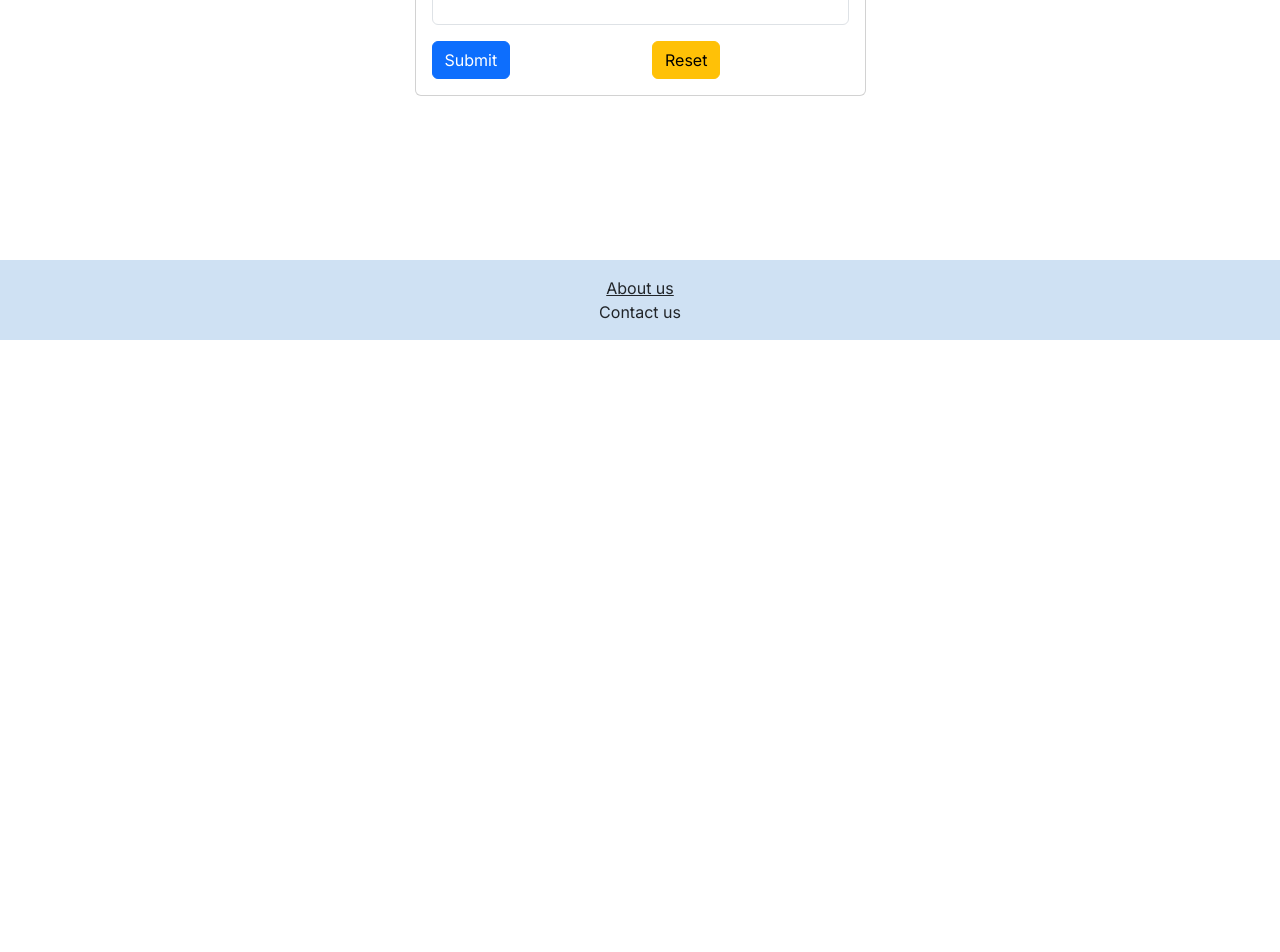
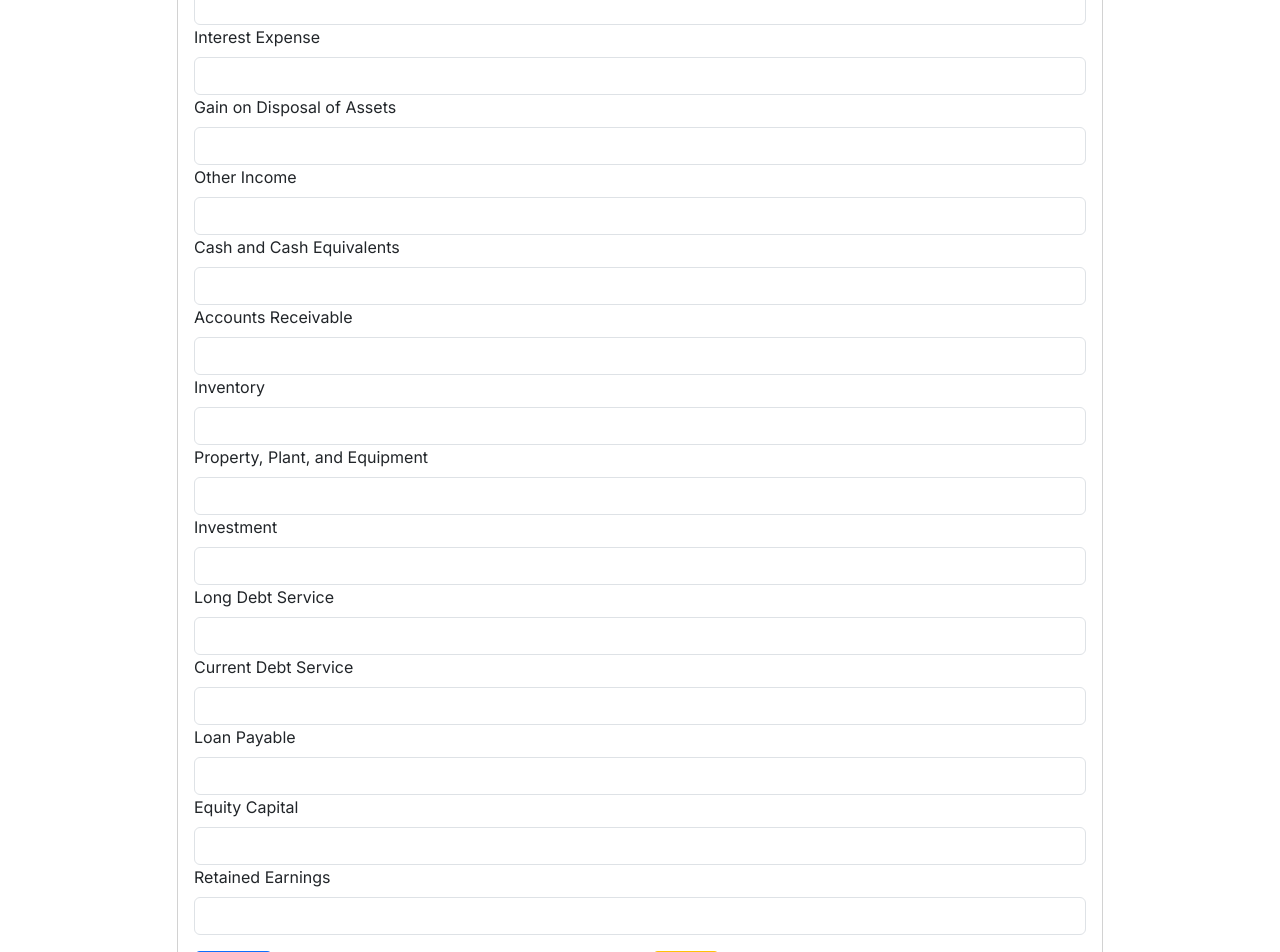
Before and after one commit to team-tres/team-tres-app, a Next.js app: page /financial in a window 1280 px wide. Shown: the part 460-1412 px from the top of the page. Before the commit the page ends 800 px from the top, so only its background shows below. Built offline with nearby package versions, Linux system fonts and the light colour scheme; no server answers; sample sign-in values are in the browser's storage.

Commit message:
Updated Financial Input page with the required inputs
I updated the financial input page to have the fuflilled requirements from the google docs

```diff
--- a/src/components/FinacialInputForm.tsx
+++ b/src/components/FinacialInputForm.tsx
@@ -10,8 +10,7 @@ import { addStuff } from '@/lib/dbActions';
 import LoadingSpinner from '@/components/LoadingSpinner';
 import { AddStuffSchema } from '@/lib/validationSchemas';
 
-const onSubmit = async (data: { name: string; quantity: number; owner: string; condition: string }) => {
-  // console.log(`onSubmit data: ${JSON.stringify(data, null, 2)}`);
+const onSubmit = async (data: any) => {
   await addStuff(data);
   swal('Success', 'Your item has been added', 'success', {
     timer: 2000,
@@ -20,8 +19,8 @@ const onSubmit = async (data: { name: string; quantity: number; owner: string; c
 
 const FinancialInputForm: React.FC = () => {
   const { data: session, status } = useSession();
-  // console.log('AddStuffForm', status, session);
   const currentUser = session?.user?.email || '';
+
   const {
     register,
     handleSubmit,
@@ -30,9 +29,11 @@ const FinancialInputForm: React.FC = () => {
   } = useForm({
     resolver: yupResolver(AddStuffSchema),
   });
+
   if (status === 'loading') {
     return <LoadingSpinner />;
   }
+
   if (status === 'unauthenticated') {
     redirect('/auth/signin');
   }
@@ -40,7 +41,7 @@ const FinancialInputForm: React.FC = () => {
   return (
     <Container className="py-3">
       <Row className="justify-content-center">
-        <Col xs={5}>
+        <Col xs={10}>
           <Col className="text-center">
             <h2>Input Financials</h2>
           </Col>
@@ -57,31 +58,148 @@ const FinancialInputForm: React.FC = () => {
                   <div className="invalid-feedback">{errors.name?.message}</div>
                 </Form.Group>
                 <Form.Group>
-                  <Form.Label>Revenue</Form.Label>
+                  <Form.Label>Year</Form.Label>
                   <input
                     type="number"
-                    {...register('quantity')}
-                    className={`form-control ${errors.quantity ? 'is-invalid' : ''}`}
+                    {...register('year')}
+                    className={`form-control ${errors.year ? 'is-invalid' : ''}`}
                   />
-                  <div className="invalid-feedback">{errors.quantity?.message}</div>
+                  <div className="invalid-feedback">{errors.year?.message}</div>
                 </Form.Group>
                 <Form.Group>
-                  <Form.Label>Net Income</Form.Label>
+                  <Form.Label>Interest</Form.Label>
                   <input
                     type="number"
-                    {...register('income')}
-                    className={`form-control ${errors.income ? 'is-invalid' : ''}`}
+                    {...register('interest')}
+                    className={`form-control ${errors.interest ? 'is-invalid' : ''}`}
                   />
-                  <div className="invalid-feedback">{errors.income?.message}</div>
+                  <div className="invalid-feedback">{errors.interest?.message}</div>
                 </Form.Group>
                 <Form.Group>
-                  <Form.Label>Operating Expenses</Form.Label>
+                  <Form.Label>Interest Income</Form.Label>
                   <input
                     type="number"
-                    {...register('expenses')}
-                    className={`form-control ${errors.expenses ? 'is-invalid' : ''}`}
+                    {...register('interestIncome')}
+                    className={`form-control ${errors.interestIncome ? 'is-invalid' : ''}`}
                   />
-                  <div className="invalid-feedback">{errors.expenses?.message}</div>
+                  <div className="invalid-feedback">{errors.interestIncome?.message}</div>
+                </Form.Group>
+                <Form.Group>
+                  <Form.Label>Interest Expense</Form.Label>
+                  <input
+                    type="number"
+                    {...register('interestExpense')}
+                    className={`form-control ${errors.interestExpense ? 'is-invalid' : ''}`}
+                  />
+                  <div className="invalid-feedback">{errors.interestExpense?.message}</div>
+                </Form.Group>
+                <Form.Group>
+                  <Form.Label>Gain on Disposal of Assets</Form.Label>
+                  <input
+                    type="number"
+                    {...register('gainOnDisposalAssets')}
+                    className={`form-control ${errors.gainOnDisposalAssets ? 'is-invalid' : ''}`}
+                  />
+                  <div className="invalid-feedback">{errors.gainOnDisposalAssets?.message}</div>
+                </Form.Group>
+                <Form.Group>
+                  <Form.Label>Other Income</Form.Label>
+                  <input
+                    type="number"
+                    {...register('otherIncome')}
+                    className={`form-control ${errors.otherIncome ? 'is-invalid' : ''}`}
+                  />
+                  <div className="invalid-feedback">{errors.otherIncome?.message}</div>
+                </Form.Group>
+                <Form.Group>
+                  <Form.Label>Cash and Cash Equivalents</Form.Label>
+                  <input
+                    type="number"
+                    {...register('cashAndCashEquivalents')}
+                    className={`form-control ${errors.cashAndCashEquivalents ? 'is-invalid' : ''}`}
+                  />
+                  <div className="invalid-feedback">{errors.cashAndCashEquivalents?.message}</div>
+                </Form.Group>
+                <Form.Group>
+                  <Form.Label>Accounts Receivable</Form.Label>
+                  <input
+                    type="number"
+                    {...register('accountsReceivable')}
+                    className={`form-control ${errors.accountsReceivable ? 'is-invalid' : ''}`}
+                  />
+                  <div className="invalid-feedback">{errors.accountsReceivable?.message}</div>
+                </Form.Group>
+                <Form.Group>
+                  <Form.Label>Inventory</Form.Label>
+                  <input
+                    type="number"
+                    {...register('inventory')}
+                    className={`form-control ${errors.inventory ? 'is-invalid' : ''}`}
+                  />
+                  <div className="invalid-feedback">{errors.inventory?.message}</div>
+                </Form.Group>
+                <Form.Group>
+                  <Form.Label>Property, Plant, and Equipment</Form.Label>
+                  <input
+                    type="number"
+                    {...register('propertyPlantAndEquipment')}
+                    className={`form-control ${errors.propertyPlantAndEquipment ? 'is-invalid' : ''}`}
+                  />
+                  <div className="invalid-feedback">{errors.propertyPlantAndEquipment?.message}</div>
+                </Form.Group>
+                <Form.Group>
+                  <Form.Label>Investment</Form.Label>
+                  <input
+                    type="number"
+                    {...register('investment')}
+                    className={`form-control ${errors.investment ? 'is-invalid' : ''}`}
+                  />
+                  <div className="invalid-feedback">{errors.investment?.message}</div>
+                </Form.Group>
+                <Form.Group>
+                  <Form.Label>Long Debt Service</Form.Label>
+                  <input
+                    type="number"
+                    {...register('longDebtService')}
+                    className={`form-control ${errors.longDebtService ? 'is-invalid' : ''}`}
+                  />
+                  <div className="invalid-feedback">{errors.longDebtService?.message}</div>
+                </Form.Group>
+                <Form.Group>
+                  <Form.Label>Current Debt Service</Form.Label>
+                  <input
+                    type="number"
+                    {...register('currentDebtService')}
+                    className={`form-control ${errors.currentDebtService ? 'is-invalid' : ''}`}
+                  />
+                  <div className="invalid-feedback">{errors.currentDebtService?.message}</div>
+                </Form.Group>
+                <Form.Group>
+                  <Form.Label>Loan Payable</Form.Label>
+                  <input
+                    type="number"
+                    {...register('loanPayable')}
+                    className={`form-control ${errors.loanPayable ? 'is-invalid' : ''}`}
+                  />
+                  <div className="invalid-feedback">{errors.loanPayable?.message}</div>
+                </Form.Group>
+                <Form.Group>
+                  <Form.Label>Equity Capital</Form.Label>
+                  <input
+                    type="number"
+                    {...register('equityCapital')}
+                    className={`form-control ${errors.equityCapital ? 'is-invalid' : ''}`}
+                  />
+                  <div className="invalid-feedback">{errors.equityCapital?.message}</div>
+                </Form.Group>
+                <Form.Group>
+                  <Form.Label>Retained Earnings</Form.Label>
+                  <input
+                    type="number"
+                    {...register('retainedEarnings')}
+                    className={`form-control ${errors.retainedEarnings ? 'is-invalid' : ''}`}
+                  />
+                  <div className="invalid-feedback">{errors.retainedEarnings?.message}</div>
                 </Form.Group>
                 <input type="hidden" {...register('owner')} value={currentUser} />
                 <Form.Group className="form-group">
--- a/src/lib/validationSchemas.ts
+++ b/src/lib/validationSchemas.ts
@@ -1,12 +1,113 @@
 import * as Yup from 'yup';
 
 export const AddStuffSchema = Yup.object({
-  name: Yup.string().required(),
-  quantity: Yup.number().positive().required(),
-  condition: Yup.string().oneOf(['excellent', 'good', 'fair', 'poor']).required(),
-  owner: Yup.string().required(),
-  income: Yup.number().required(),
-  expenses: Yup.number().required(),
+  name: Yup.string()
+    .required('Company name is required'),
+
+  quantity: Yup.number()
+    .positive('Quantity must be a positive number')
+    .required('Quantity is required'),
+
+  condition: Yup.string()
+    .oneOf(['excellent', 'good', 'fair', 'poor'], 'Invalid condition')
+    .required('Condition is required'),
+
+  owner: Yup.string()
+    .required('Owner is required'),
+
+  year: Yup.number().positive('Year must be a positive number').required('Year is required'),
+
+  income: Yup.number()
+    .positive('Income must be a positive number')
+    .required('Income is required'),
+
+  expenses: Yup.number()
+    .positive('Expenses must be a positive number')
+    .required('Expenses are required'),
+
+  revenue: Yup.number()
+    .positive('Revenue must be a positive number')
+    .required('Revenue is required'),
+
+  costOfContracting: Yup.number()
+    .positive('Cost of contracting must be a positive number')
+    .required('Cost of contracting is required'),
+
+  overhead: Yup.number()
+    .positive('Overhead must be a positive number')
+    .required('Overhead is required'),
+
+  salariesAndBenefits: Yup.number()
+    .positive('Salaries and benefits must be a positive number')
+    .required('Salaries and benefits are required'),
+
+  rentAndOverhead: Yup.number()
+    .positive('Rent and overhead must be a positive number')
+    .required('Rent and overhead is required'),
+
+  depreciationAndAmortization: Yup.number()
+    .positive('Depreciation and amortization must be a positive number')
+    .required('Depreciation and amortization is required'),
+
+  interest: Yup.number()
+    .positive('Interest must be a positive number')
+    .required('Interest is required'),
+
+  interestIncome: Yup.number()
+    .positive('Interest income must be a positive number')
+    .required('Interest income is required'),
+
+  interestExpense: Yup.number()
+    .positive('Interest expense must be a positive number')
+    .required('Interest expense is required'),
+
+  gainOnDisposalAssets: Yup.number()
+    .positive('Gain on disposal of assets must be a positive number')
+    .required('Gain on disposal of assets is required'),
+
+  otherIncome: Yup.number()
+    .positive('Other income must be a positive number')
+    .required('Other income is required'),
+
+  cashAndCashEquivalents: Yup.number()
+    .positive('Cash and cash equivalents must be a positive number')
+    .required('Cash and cash equivalents is required'),
+
+  accountsReceivable: Yup.number()
+    .positive('Accounts receivable must be a positive number')
+    .required('Accounts receivable is required'),
+
+  inventory: Yup.number()
+    .positive('Inventory must be a positive number')
+    .required('Inventory is required'),
+
+  propertyPlantAndEquipment: Yup.number()
+    .positive('Property, plant, and equipment must be a positive number')
+    .required('Property, plant, and equipment is required'),
+
+  investment: Yup.number()
+    .positive('Investment must be a positive number')
+    .required('Investment is required'),
+
+  longDebtService: Yup.number()
+    .positive('Long debt service must be a positive number')
+    .required('Long debt service is required'),
+
+  currentDebtService: Yup.number()
+    .positive('Current debt service must be a positive number')
+    .required('Current debt service is required'),
+
+  loanPayable: Yup.number()
+    .positive('Loan payable must be a positive number')
+    .required('Loan payable is required'),
+
+  equityCapital: Yup.number()
+    .positive('Equity capital must be a positive number')
+    .required('Equity capital is required'),
+
+  retainedEarnings: Yup.number()
+    .positive('Retained earnings must be a positive number')
+    .required('Retained earnings is required'),
 });
 
 export const EditStuffSchema = Yup.object({
```
